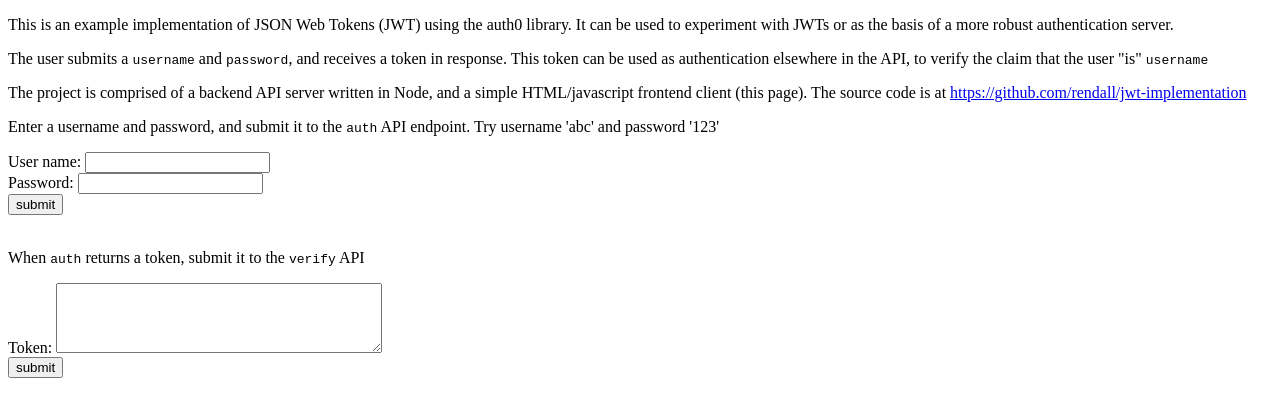
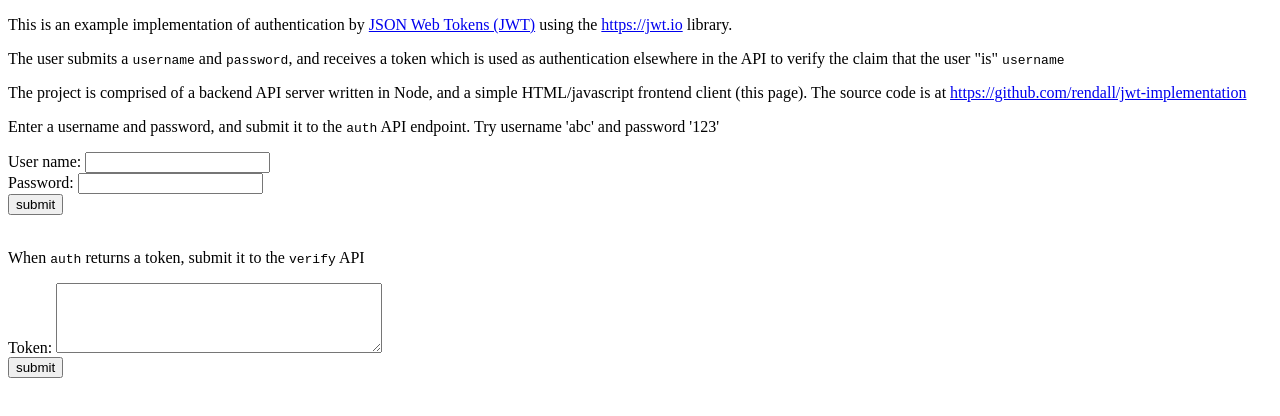
Before and after one commit to rendall/jwt-implementation, a website with bundled scripts: page public/index.html in a window 1280 px wide. Built offline with nearby package versions, Linux system fonts and the light colour scheme.

Commit message:
Update description

```diff
--- a/public/index.html
+++ b/public/index.html
@@ -16,10 +16,9 @@
 </head>
 
 <body>
-  <p>This is an example implementation of JSON Web Tokens (JWT) using the auth0 library. It can be used to experiment
-    with JWTs or as the basis of a more robust authentication server.</p>
-  <p>The user submits a <code>username</code> and <code>password</code>, and receives a token in response. This token
-    can be used as authentication elsewhere in the API, to verify the claim that the user "is" <code>username</code></p>
+  <p> This is an example implementation of authentication by <a href="https://tools.ietf.org/html/rfc7519">JSON Web Tokens (JWT)</a> using the <a href="https://jwt.io">https://jwt.io</a> library.
+</p>
+  <p>The user submits a <code>username</code> and <code>password</code>, and receives a token which is used as authentication elsewhere in the API to verify the claim that the user "is" <code>username</code></p>
   <p>The project is comprised of a backend API server written in Node, and a simple HTML/javascript frontend client
     (this page). The source code is at <a
       href="https://github.com/rendall/jwt-implementation">https://github.com/rendall/jwt-implementation</a></p>
```
Also changed, not shown: README.md.
